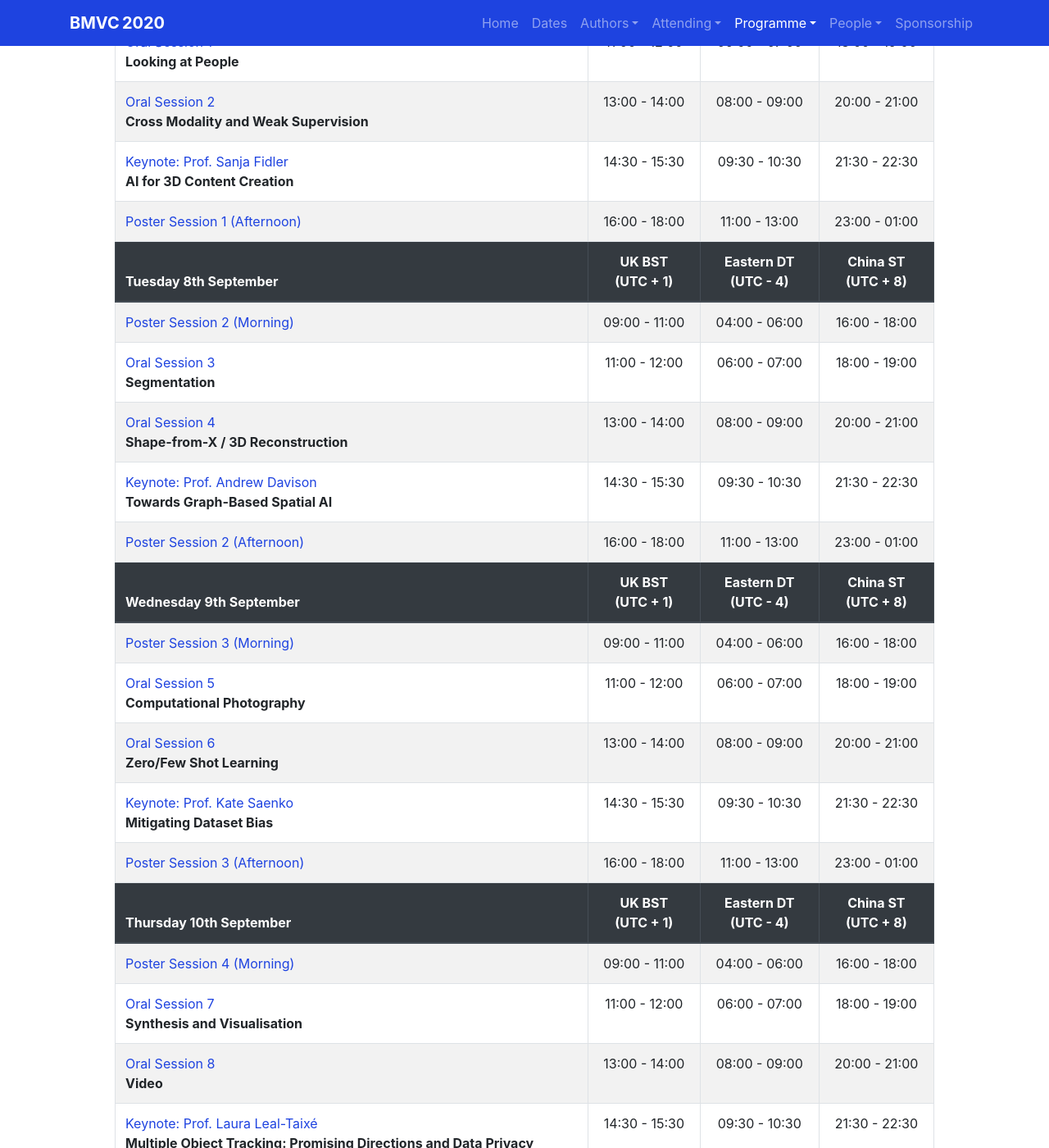
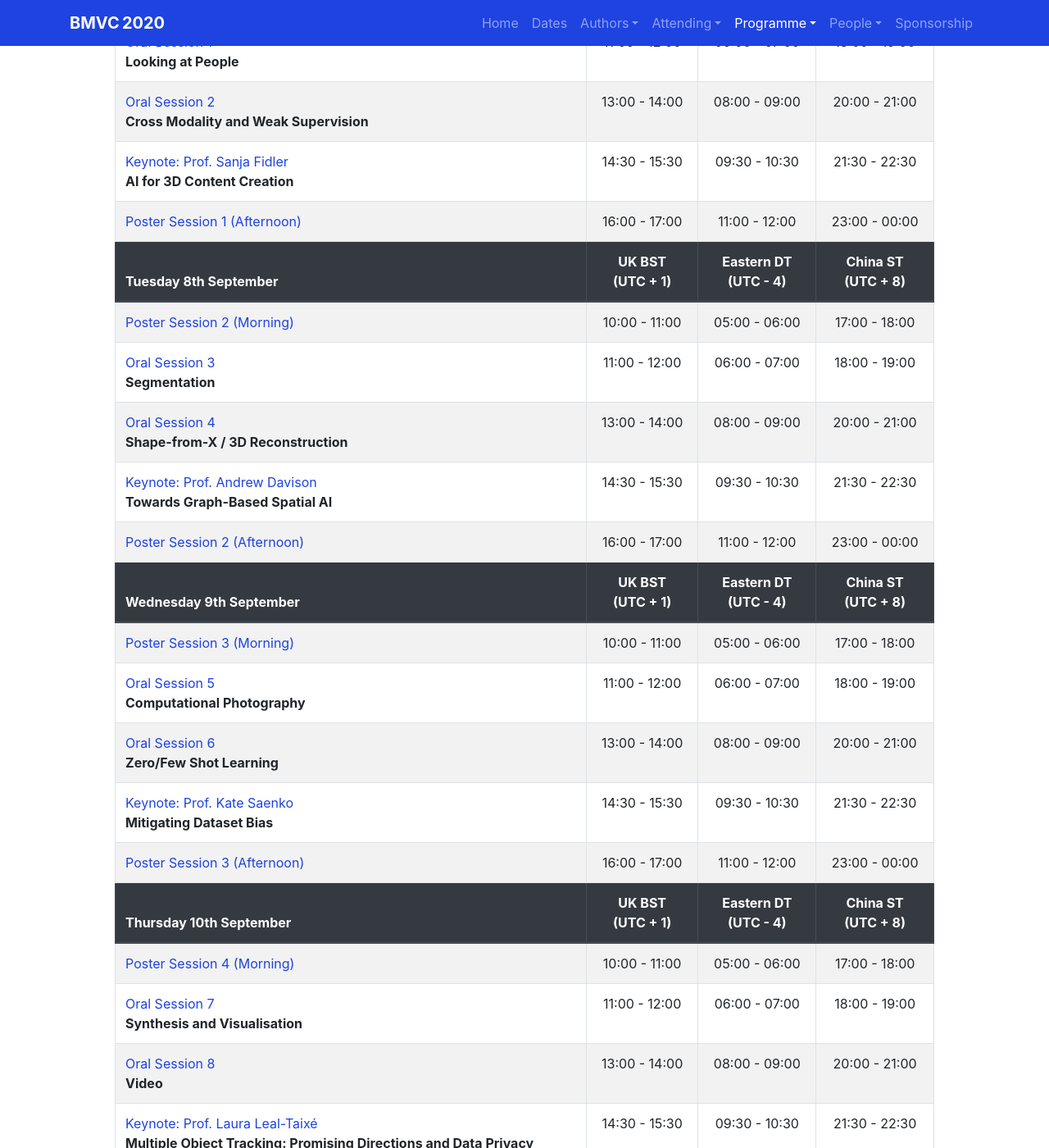
Before and after one commit to BritishMachineVisionAssociation/BMVC2021, a Jekyll site: the page built from programme/schedule.md, in a window 1280 px wide and 1400 px high, scrolled down 331 px. Shown: the whole window at 82% size. Built offline with Jekyll 4.4.1, drawn with Linux system fonts in a browser that asks for light colours; nearby versions of some CDN libraries; some of the changed text lies outside the part shown.

```diff
--- a/_data/schedule.yml
+++ b/_data/schedule.yml
@@ -5,7 +5,7 @@ schedule:
   - day: Monday 7th September
     contents:
       - session: Poster Session 1 (Morning)
-        start-time: "9:00"
+        start-time: "10:00"
         end-time: "11:00"
         data: "[DATA]"
         session-id: 2
@@ -29,13 +29,13 @@ schedule:
         keynote-id: keynote-1
       - session: Poster Session 1 (Afternoon)
         start-time: "16:00"
-        end-time: "18:00"
+        end-time: "17:00"
         data: "[DATA]"
         session-id: 2
   - day: Tuesday 8th September
     contents:
       - session: Poster Session 2 (Morning)
-        start-time: "9:00"
+        start-time: "10:00"
         end-time: "11:00"
         data: "[DATA]"
         session-id: 5
@@ -59,13 +59,13 @@ schedule:
         keynote-id: keynote-2
       - session: Poster Session 2 (Afternoon)
         start-time: "16:00"
-        end-time: "18:00"
+        end-time: "17:00"
         data: "[DATA]"
         session-id: 5
   - day: Wednesday 9th September
     contents:
       - session: Poster Session 3 (Morning)
-        start-time: "9:00"
+        start-time: "10:00"
         end-time: "11:00"
         data: "[DATA]"
         session-id: 8
@@ -89,13 +89,13 @@ schedule:
         keynote-id: keynote-3
       - session: Poster Session 3 (Afternoon)
         start-time: "16:00"
-        end-time: "18:00"
+        end-time: "17:00"
         data: "[DATA]"
         session-id: 8
   - day: Thursday 10th September
     contents:
       - session: Poster Session 4 (Morning)
-        start-time: "9:00"
+        start-time: "10:00"
         end-time: "11:00"
         data: "[DATA]"
         session-id: 11
@@ -119,7 +119,7 @@ schedule:
         keynote-id: keynote-4
       - session: Poster Session 4 (Afternoon)
         start-time: "16:00"
-        end-time: "18:00"
+        end-time: "17:00"
         data: "[DATA]"
         session-id: 11
 
```
Also changed, not shown: _data/camera_ready.yml (+16 -0 lines).
